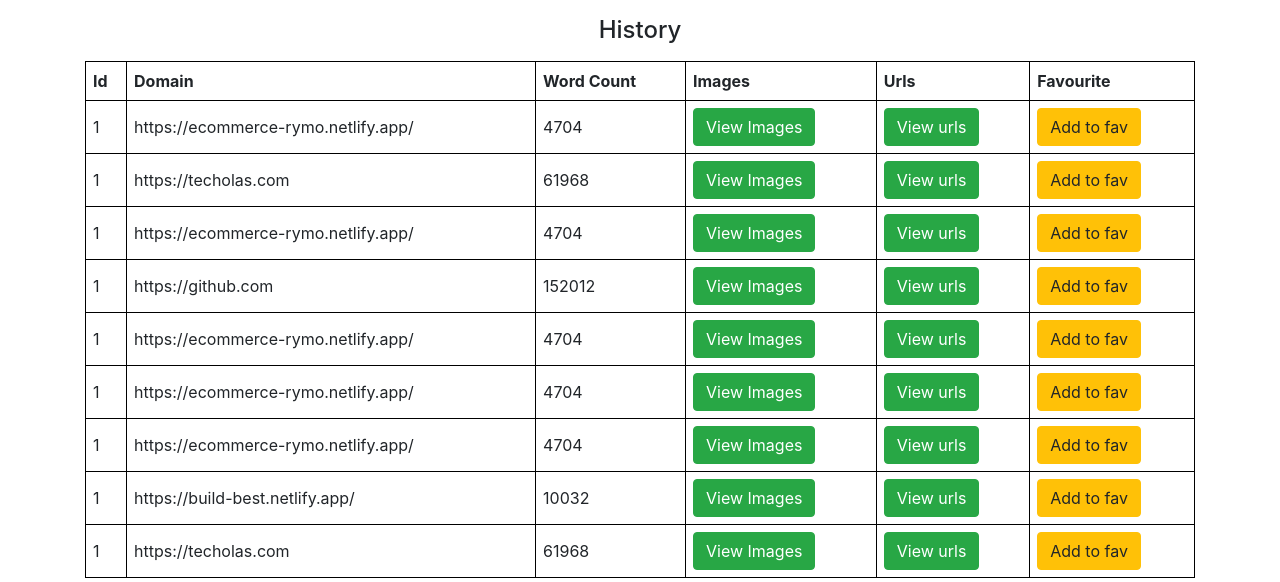
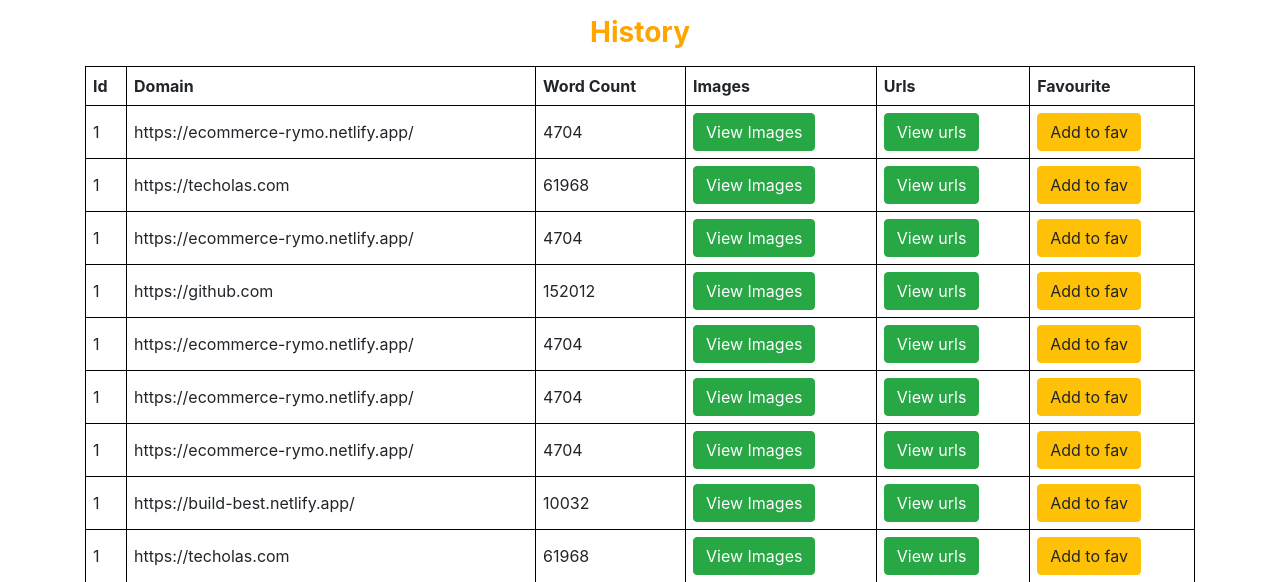
Before and after one commit to adil-shabab/url-scraper, a Django app: page /history in a window 1280 px wide. Shown: the top 582 px of the page. Run offline with Django 4.2, Linux system fonts and the light colour scheme; data comes from the database, SQL or seed files in the repository; some libraries are stand-ins or nearby versions.

Commit message:
some styles added

```diff
--- a/static/css/style.css
+++ b/static/css/style.css
@@ -92,3 +92,9 @@
 .urls{
     color: blue;
 }
+.history-head{
+    color: orange;
+    font-weight: bold;
+    font-size: 28px;
+    margin-bottom: 15px;
+}
```
